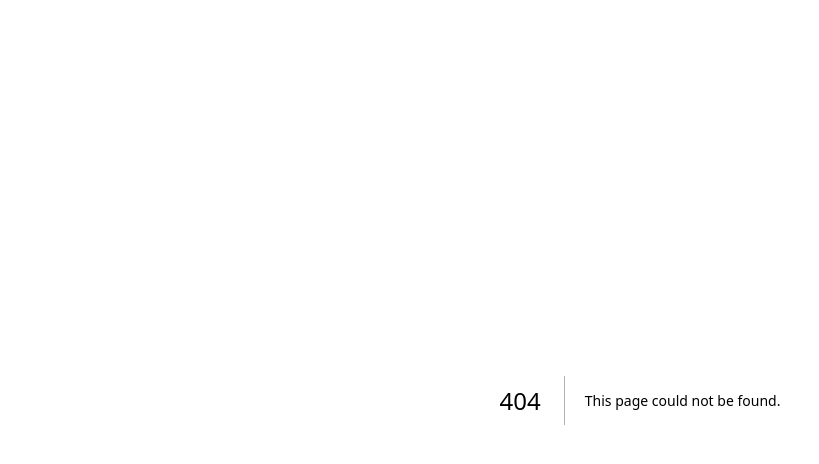
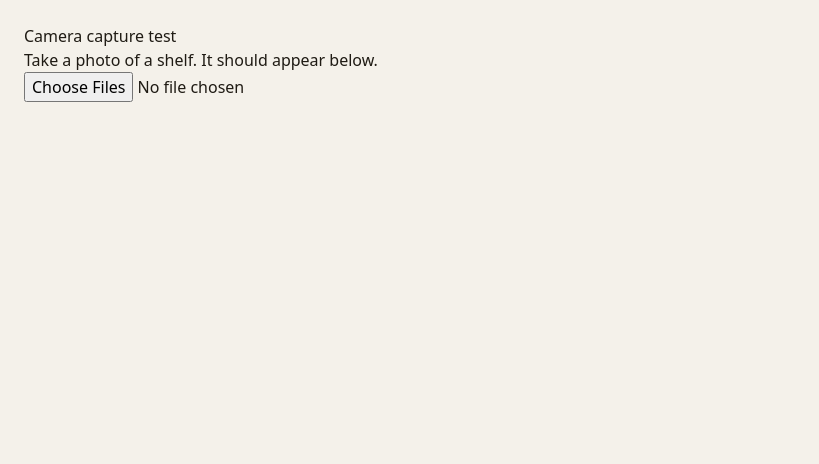
Before and after one commit to oleenger/library-app, a Next.js app: page /capture in a window 1280 px wide. Before the commit this address had no page. Shown: the top 464 px of the page, without its empty margins (0-819 px from the left). Built offline with nearby package versions, Linux system fonts and the light colour scheme.

Commit message:
feat: add camera capture test page
Client-only rear-camera capture via <input capture>, previews shots.
Proves capture step before adding upload/LLM.

```diff
--- /dev/null
+++ b/app/capture/page.tsx
@@ -0,0 +1,52 @@
+"use client";
+
+import { useState } from "react";
+
+// Stage 1a: prove the camera. No upload, no server, no LLM.
+// Open the rear camera, take a shot, show it back. That's the whole test.
+export default function CapturePage() {
+  const [urls, setUrls] = useState<string[]>([]);
+
+  function onPick(e: React.ChangeEvent<HTMLInputElement>) {
+    const files = Array.from(e.target.files ?? []);
+    setUrls((prev) => [...prev, ...files.map((f) => URL.createObjectURL(f))]);
+  }
+
+  return (
+    <main style={{ padding: 24, fontFamily: "system-ui, sans-serif" }}>
+      <h1>Camera capture test</h1>
+      <p>Take a photo of a shelf. It should appear below.</p>
+
+      <input
+        type="file"
+        accept="image/*"
+        capture="environment"
+        multiple
+        onChange={onPick}
+      />
+
+      <div
+        style={{
+          marginTop: 24,
+          display: "grid",
+          gridTemplateColumns: "repeat(auto-fill, minmax(160px, 1fr))",
+          gap: 12,
+        }}
+      >
+        {urls.map((url, i) => (
+          // eslint-disable-next-line @next/next/no-img-element
+          <img
+            key={i}
+            src={url}
+            alt={`shot ${i + 1}`}
+            style={{ width: "100%", borderRadius: 8, border: "1px solid #ccc" }}
+          />
+        ))}
+      </div>
+
+      {urls.length > 0 && (
+        <p style={{ marginTop: 16 }}>{urls.length} photo(s) captured.</p>
+      )}
+    </main>
+  );
+}
```
